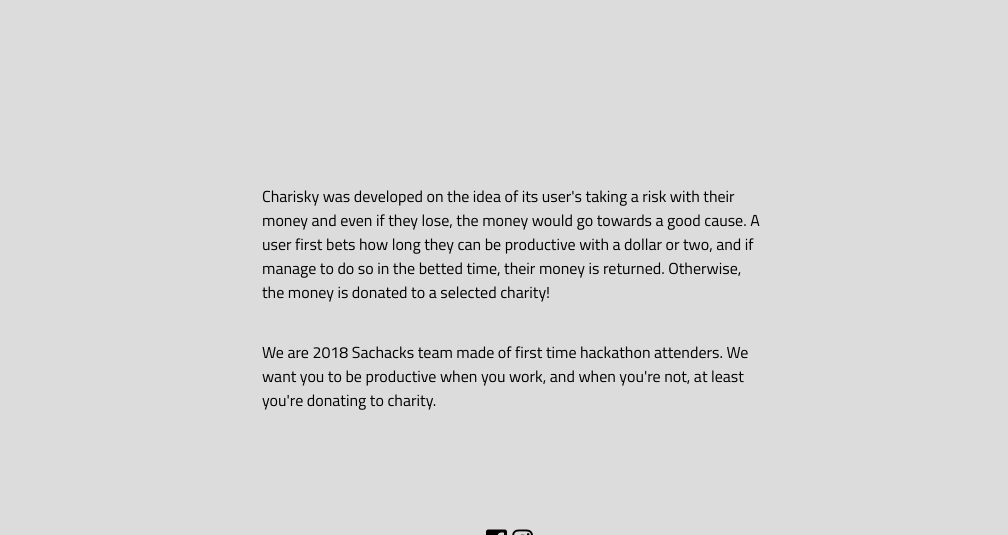
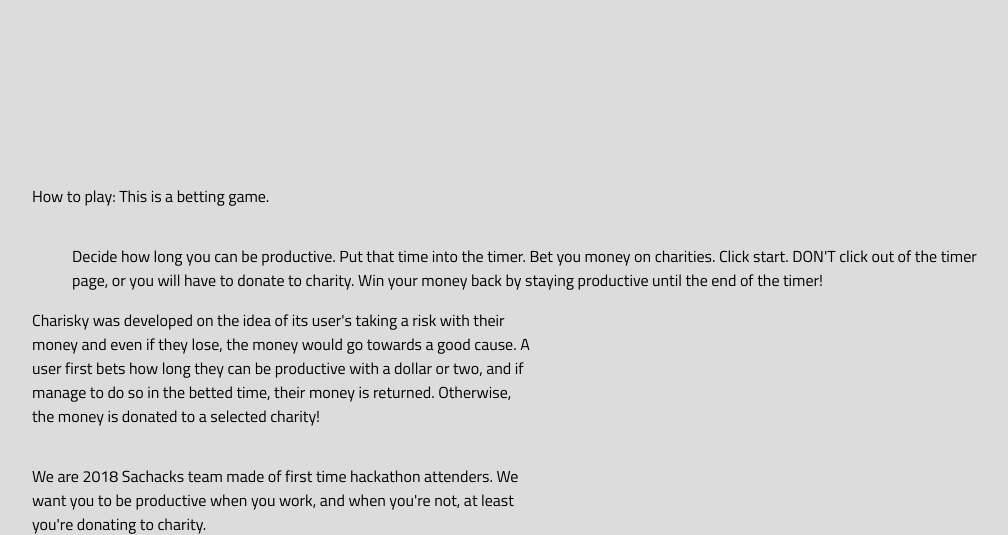
Before and after one commit to CubeOfCheese/charisky, a Python web app: template templates/about.html in a window 1280 px wide. Shown: the part 384-919 px from the top of the page, without its empty margins (128-1136 px from the left). Run offline with Jinja, Linux system fonts and the light colour scheme; the template is opened without the code that fills it, so the values that code supplies are empty; some libraries are stand-ins or nearby versions.

Commit message:
Add files via upload

```diff
--- a/templates/about.html
+++ b/templates/about.html
@@ -23,6 +23,14 @@
   <section>
     <article class="description">
       <h2>About</h2>
+	<p>How to play: This is a betting game.</p>
+	<ol>
+	<li>Decide how long you can be productive. Put that time into the timer.</li>
+	<li>Bet you money on charities.</li>
+	<li>Click start.</li>
+	<li>DON'T click out of the timer page, or you will have to donate to charity.</li>
+	<li>Win your money back by staying productive until the end of the timer!</li>
+</ol>
         <p>Charisky was developed on the idea of its user's taking a risk with their money and even if they lose, the money would go towards a good cause. A user first bets how long they can be productive with a dollar or two, and if manage to do so in the betted time, their money is returned. Otherwise, the money is donated to a selected charity!</p>
         <p>We are 2018 Sachacks team made of first time hackathon attenders. We want you to be productive when you work, and when you're not, at least you're donating to charity.</p>
     </article>
```
